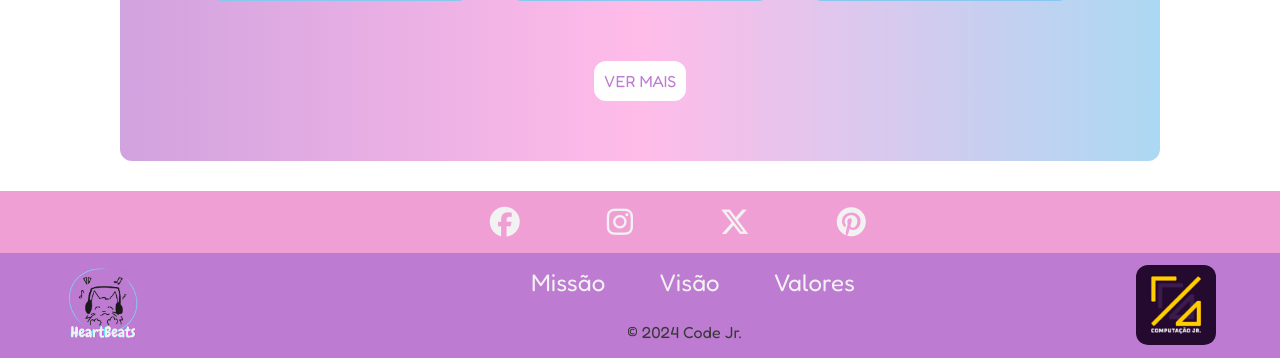
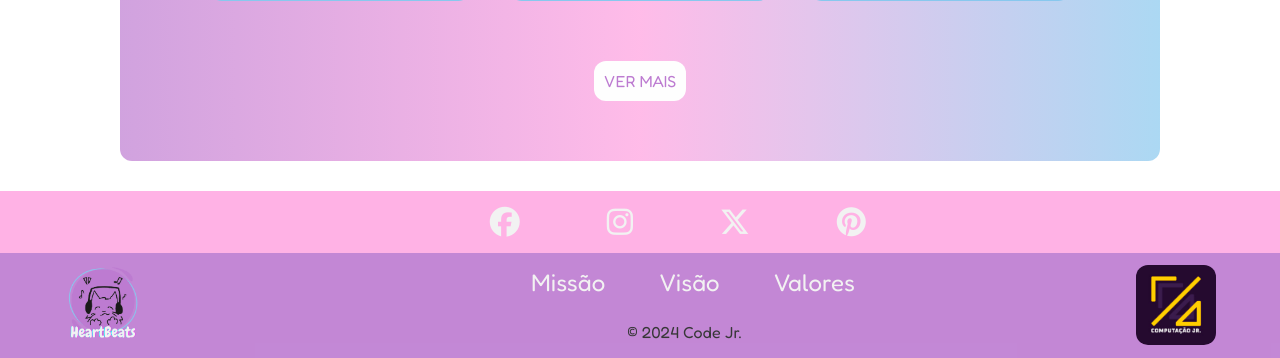
Before and after one commit to esthefanyemma/HeartBeat, a PHP site: page / in a window 1280 px wide. Shown: the part 1690-2048 px from the top of the page. Run offline with PHP 8.4, Linux system fonts and the light colour scheme; some libraries are stand-ins or nearby versions.

Commit message:
Opção de cor diferente para o footer e navbar

```diff
--- a/public/css/footer.css
+++ b/public/css/footer.css
@@ -30,7 +30,8 @@ footer a{
 }
 
 footer .redeSocial{
-    background-color: #f09fd5;
+    /* background-color: #f09fd5; */
+    background-color:  rgba(255, 159, 223, 0.8);
     padding: 1% 0;
 }
 
@@ -63,7 +64,8 @@ footer .redeSocial{
 
 
 footer .infos {
-    background-color: #bd7bd1;
+    /* background-color: #bd7bd1; */
+    background-color: rgba(189, 123, 209, 0.9);
     display: flex;
     justify-content: space-between;
     align-items: center;
--- a/public/css/navbar.css
+++ b/public/css/navbar.css
@@ -7,6 +7,7 @@ body{
 
 .navbarHeader {
     background-color: #bd7bd1;
+    /* background-color: rgba(189, 123, 209, 0.7); */
     display: flex;
     justify-content: space-between;
     align-items: center;
```
